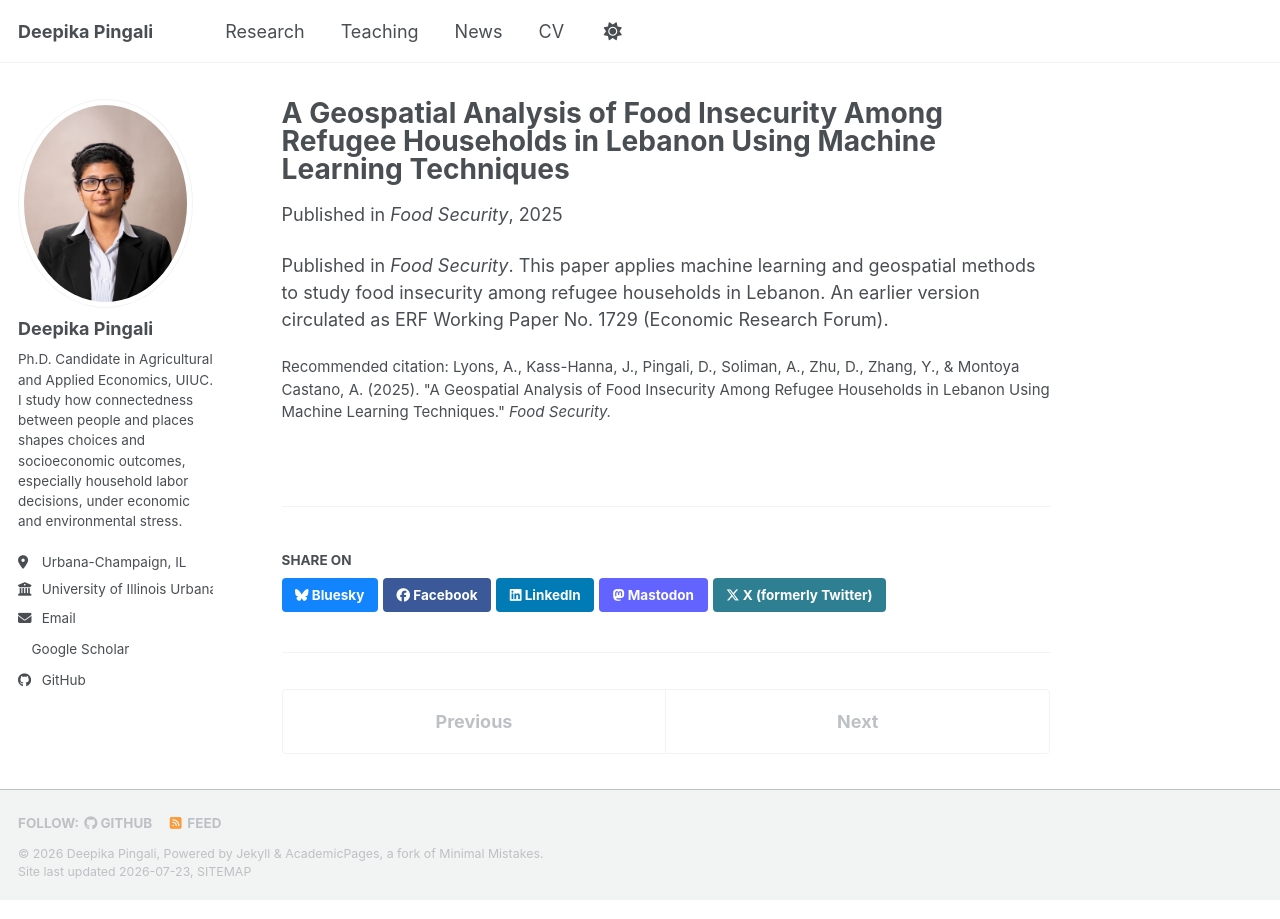
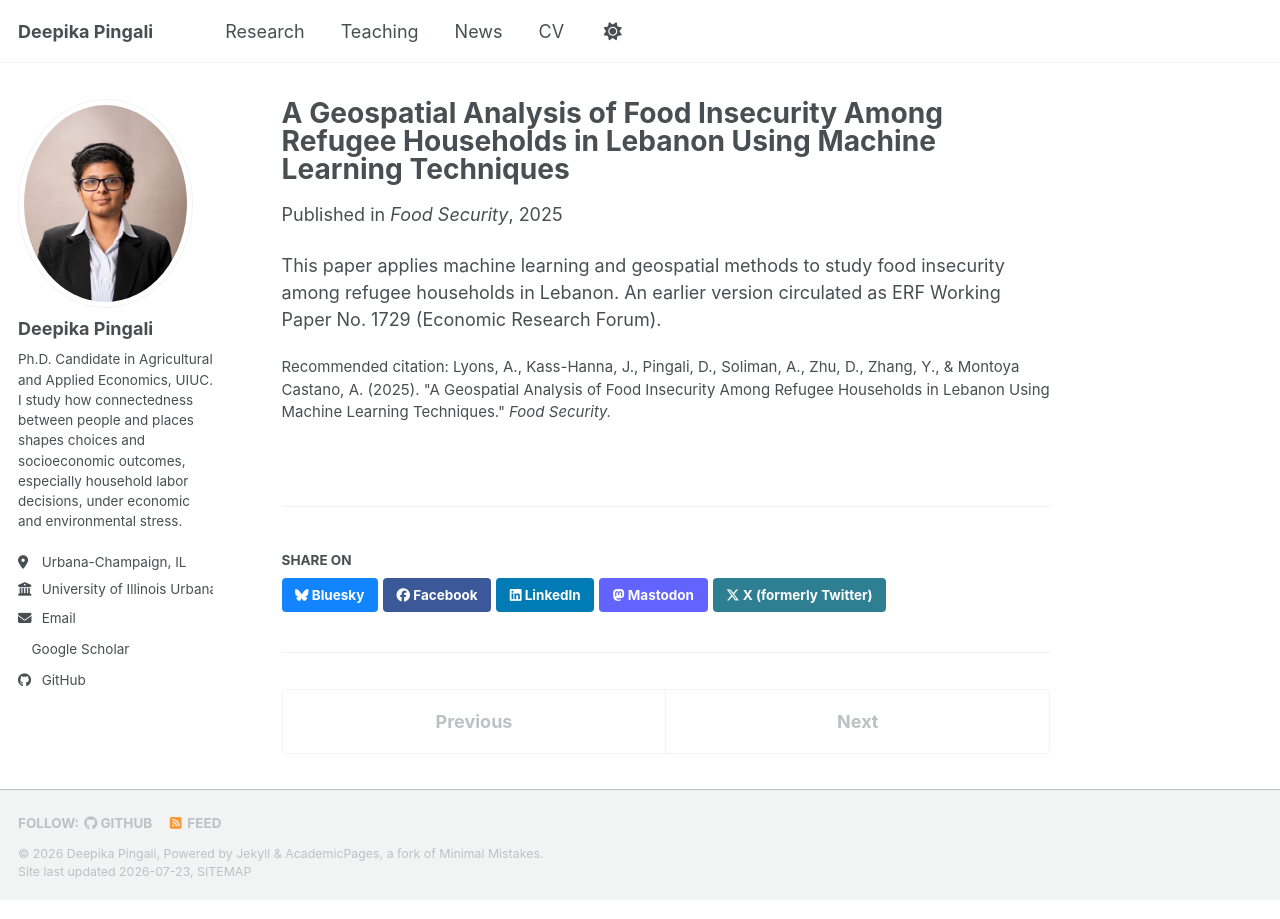
Before and after one commit to DeepikaPingali/deepikapingali.github.io, a Jekyll site: the page built from _publications/2025-05-01-food-insecurity-refugees-lebanon.md, in a window 1280 px wide. Built offline with Jekyll 4.4.1, drawn with Linux system fonts in a browser that asks for light colours; a style sheet for code colours, icons or effects is not loaded.

Commit message:
Remove redundant status tags/text duplicating the meta line

```diff
--- a/_publications/2025-05-01-food-insecurity-refugees-lebanon.md
+++ b/_publications/2025-05-01-food-insecurity-refugees-lebanon.md
@@ -8,6 +8,4 @@ date: 2025-05-01
 venue: 'Food Security'
 citation: 'Lyons, A., Kass-Hanna, J., Pingali, D., Soliman, A., Zhu, D., Zhang, Y., &amp; Montoya Castano, A. (2025). "A Geospatial Analysis of Food Insecurity Among Refugee Households in Lebanon Using Machine Learning Techniques." <i>Food Security.</i>'
 ---
-Published in *Food Security*. This paper applies machine learning and geospatial methods to study food insecurity among refugee households in Lebanon. An earlier version circulated as ERF Working Paper No. 1729 (Economic Research Forum).
-
-<!-- TODO: add journal DOI/link when available; set date to actual publication month -->
+This paper applies machine learning and geospatial methods to study food insecurity among refugee households in Lebanon. An earlier version circulated as ERF Working Paper No. 1729 (Economic Research Forum).
```
Also changed, not shown: _publications/2025-04-01-gender-financial-digital-inclusion.md (+1 -1 lines).
